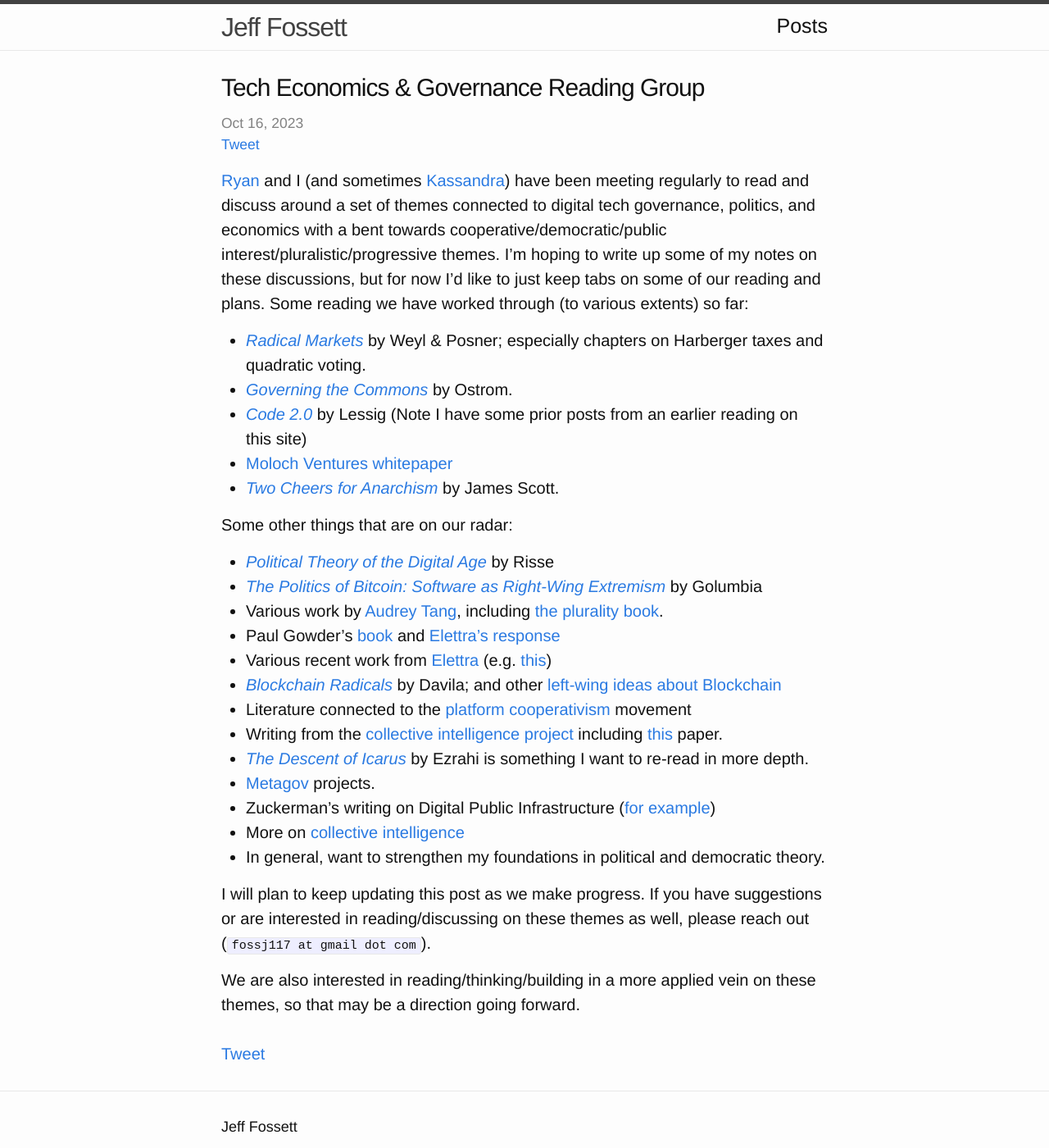
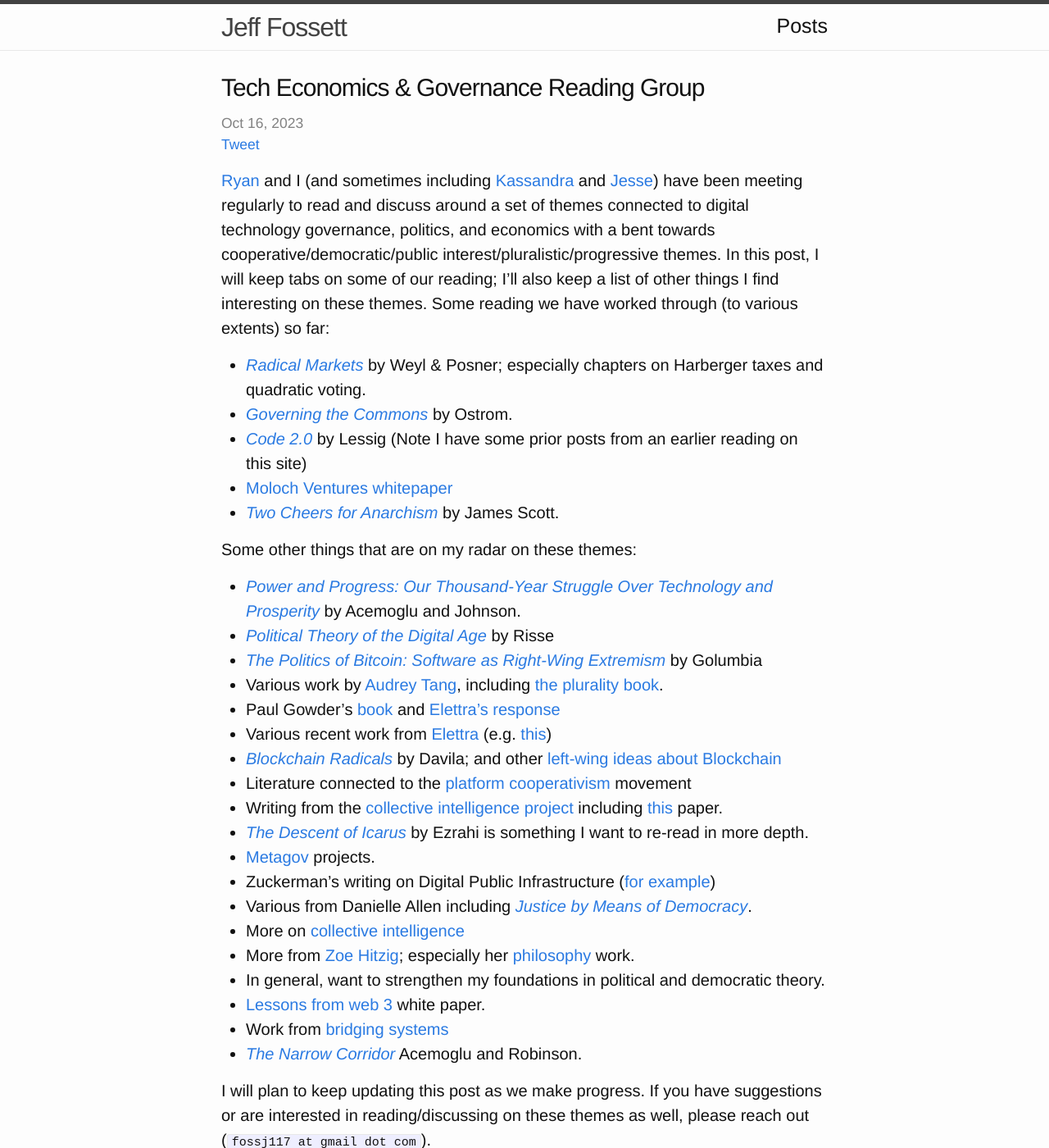
Before and after one commit to Fossj117/fossj117.github.io, a Jekyll site: the page built from _posts/2023-10-16-tech-economics-goverance-reading.md, in a window 1280 px wide and 1400 px high. Shown: the whole window at 82% size. Built offline with Jekyll 4.4.1, drawn with Linux system fonts in a browser that asks for light colours; a script that is not in the unit is left out; comment, search, counter and statistics services are not loaded; some of the changed text lies outside the part shown.

Commit message:
update tech economics and governance post

```diff
--- a/_posts/2023-10-16-tech-economics-goverance-reading.md
+++ b/_posts/2023-10-16-tech-economics-goverance-reading.md
@@ -7,30 +7,36 @@
 comments: true
 ---
 
-[Ryan](https://ryansepassi.com/) and I (and sometimes [Kassandra](https://twitter.com/kassandraETH?ref_src=twsrc%5Egoogle%7Ctwcamp%5Eserp%7Ctwgr%5Eauthor)) have been meeting regularly to read and discuss around a set of themes connected to digital tech governance, politics, and economics with a bent towards cooperative/democratic/public interest/pluralistic/progressive themes. I'm hoping to write up some of my notes on these discussions, but for now I'd like to just keep tabs on some of our reading and plans. Some reading we have worked through (to various extents) so far:
+[Ryan](https://ryansepassi.com/) and I (and sometimes including [Kassandra](https://twitter.com/kassandraETH?ref_src=twsrc%5Egoogle%7Ctwcamp%5Eserp%7Ctwgr%5Eauthor) and [Jesse](https://jessecallahanbryant.com/)) have been meeting regularly to read and discuss around a set of themes connected to digital technology governance, politics, and economics with a bent towards cooperative/democratic/public interest/pluralistic/progressive themes. In this post, I will keep tabs on some of our reading; I'll also keep a list of other things I find interesting on these themes. Some reading we have worked through (to various extents) so far:
 
-* [*Radical Markets*](https://press.princeton.edu/books/hardcover/9780691177502/radical-markets) by Weyl & Posner; especially chapters on Harberger taxes and quadratic voting.
-* [*Governing the Commons*](https://www.cambridge.org/core/books/governing-the-commons/A8BB63BC4A1433A50A3FB92EDBBB97D5) by Ostrom.
-* [*Code 2.0*](https://en.wikipedia.org/wiki/Code:_Version_2.0) by Lessig (Note I have some prior posts from an earlier reading on this site)
-* [Moloch Ventures whitepaper](https://github.com/MolochVentures/Whitepaper/blob/master/Whitepaper.pdf)
-* [*Two Cheers for Anarchism*]((https://press.princeton.edu/books/paperback/9780691161037/two-cheers-for-anarchism)) by James Scott.
+- [_Radical Markets_](https://press.princeton.edu/books/hardcover/9780691177502/radical-markets) by Weyl & Posner; especially chapters on Harberger taxes and quadratic voting.
+- [_Governing the Commons_](https://www.cambridge.org/core/books/governing-the-commons/A8BB63BC4A1433A50A3FB92EDBBB97D5) by Ostrom.
+- [_Code 2.0_](https://en.wikipedia.org/wiki/Code:_Version_2.0) by Lessig (Note I have some prior posts from an earlier reading on this site)
+- [Moloch Ventures whitepaper](https://github.com/MolochVentures/Whitepaper/blob/master/Whitepaper.pdf)
+- [_Two Cheers for Anarchism_](<(https://press.princeton.edu/books/paperback/9780691161037/two-cheers-for-anarchism)>) by James Scott.
 
-Some other things that are on our radar:
+Some other things that are on my radar on these themes:
 
-* [*Political Theory of the Digital Age*](https://www.cambridge.org/core/books/political-theory-of-the-digital-age/9BD53911483266AC3FCDF8EECEE95D9E) by Risse
-* [*The Politics of Bitcoin: Software as Right-Wing Extremism*](https://www.amazon.com/Politics-Bitcoin-Right-Wing-Extremism-Forerunners/dp/1517901804) by Golumbia
-* Various work by [Audrey Tang](https://en.wikipedia.org/wiki/Audrey_Tang), including [the plurality book](https://github.com/pluralitybook/plurality).
-* Paul Gowder's [book](https://networked-leviathan.com/) and [Elettra's response](https://lpeproject.org/blog/how-not-to-regulate-digital-platforms/?utm_source=mailpoet&utm_medium=email&utm_campaign=lpe-blog-update)
-* Various recent work from [Elettra](https://www.elettrabietti.com/publications) (e.g. [this](https://papers.ssrn.com/sol3/papers.cfm?abstract_id=4275143))
-* [*Blockchain Radicals*](https://www.amazon.com/Blockchain-Radicals-Building-Beyond-Capitalism/dp/1914420853) by Davila; and other [left-wing ideas about Blockchain](https://theblockchainsocialist.com/)
-* Literature connected to the [platform cooperativism](https://platform.coop/) movement
-* Writing from the [collective intelligence project](https://cip.org/) including [this](https://arxiv.org/abs/2303.11074) paper.
-* [*The Descent of Icarus*](https://www.amazon.com/Descent-Icarus-Transformation-Contemporary-Democracy/dp/067419828X) by Ezrahi is something I want to re-read in more depth.
-* [Metagov](https://metagov.pubpub.org/participate) projects.
-* Zuckerman's writing on Digital Public Infrastructure ([for example](https://knightcolumbia.org/content/the-case-for-digital-public-infrastructure))
-* More on [collective intelligence](https://compdemocracy.org/collective-intelligence/)
-* In general, want to strengthen my foundations in political and democratic theory.
+- [_Power and Progress: Our Thousand-Year Struggle Over Technology and Prosperity_](https://www.amazon.com/Power-Progress-Thousand-Year-Technology-Prosperity/dp/1541702530) by Acemoglu and Johnson.
+- [_Political Theory of the Digital Age_](https://www.cambridge.org/core/books/political-theory-of-the-digital-age/9BD53911483266AC3FCDF8EECEE95D9E) by Risse
+- [_The Politics of Bitcoin: Software as Right-Wing Extremism_](https://www.amazon.com/Politics-Bitcoin-Right-Wing-Extremism-Forerunners/dp/1517901804) by Golumbia
+- Various work by [Audrey Tang](https://en.wikipedia.org/wiki/Audrey_Tang), including [the plurality book](https://github.com/pluralitybook/plurality).
+- Paul Gowder's [book](https://networked-leviathan.com/) and [Elettra's response](https://lpeproject.org/blog/how-not-to-regulate-digital-platforms/?utm_source=mailpoet&utm_medium=email&utm_campaign=lpe-blog-update)
+- Various recent work from [Elettra](https://www.elettrabietti.com/publications) (e.g. [this](https://papers.ssrn.com/sol3/papers.cfm?abstract_id=4275143))
+- [_Blockchain Radicals_](https://www.amazon.com/Blockchain-Radicals-Building-Beyond-Capitalism/dp/1914420853) by Davila; and other [left-wing ideas about Blockchain](https://theblockchainsocialist.com/)
+- Literature connected to the [platform cooperativism](https://platform.coop/) movement
+- Writing from the [collective intelligence project](https://cip.org/) including [this](https://arxiv.org/abs/2303.11074) paper.
+- [_The Descent of Icarus_](https://www.amazon.com/Descent-Icarus-Transformation-Contemporary-Democracy/dp/067419828X) by Ezrahi is something I want to re-read in more depth.
+- [Metagov](https://metagov.pubpub.org/participate) projects.
+- Zuckerman's writing on Digital Public Infrastructure ([for example](https://knightcolumbia.org/content/the-case-for-digital-public-infrastructure))
+- Various from Danielle Allen including [_Justice by Means of Democracy_](https://press.uchicago.edu/ucp/books/book/chicago/J/bo192735333.html).
+- More on [collective intelligence](https://compdemocracy.org/collective-intelligence/)
+- More from [Zoe Hitzig](https://www.zoehitzig.com/); especially her [philosophy](https://scholar.harvard.edu/files/hitzig/files/finalrevision.pdf) work.
+- In general, want to strengthen my foundations in political and democratic theory.
+- [Lessons from web 3](https://gettingplurality.org/2023/03/18/ethics-of-decentralized-social-technologies-lessons-from-the-web3-wave/) white paper.
+- Work from [bridging systems](https://bridging.systems/)
+- [_The Narrow Corridor_](https://www.penguinrandomhouse.com/books/555400/the-narrow-corridor-by-daron-acemoglu-and-james-a-robinson/#:~:text=About%20The%20Narrow%20Corridor&text=From%20the%20authors%20of%20the,to%20thrive%20despite%20new%20threats.) Acemoglu and Robinson.
 
 I will plan to keep updating this post as we make progress. If you have suggestions or are interested in reading/discussing on these themes as well, please reach out (`fossj117 at gmail dot com`).
 
-We are also interested in reading/thinking/building in a more applied vein on these themes, so that may be a direction going forward.
+Ryan and I are also interested in reading/thinking/building in a more applied vein on these themes, so that may be a direction going forward.
```
